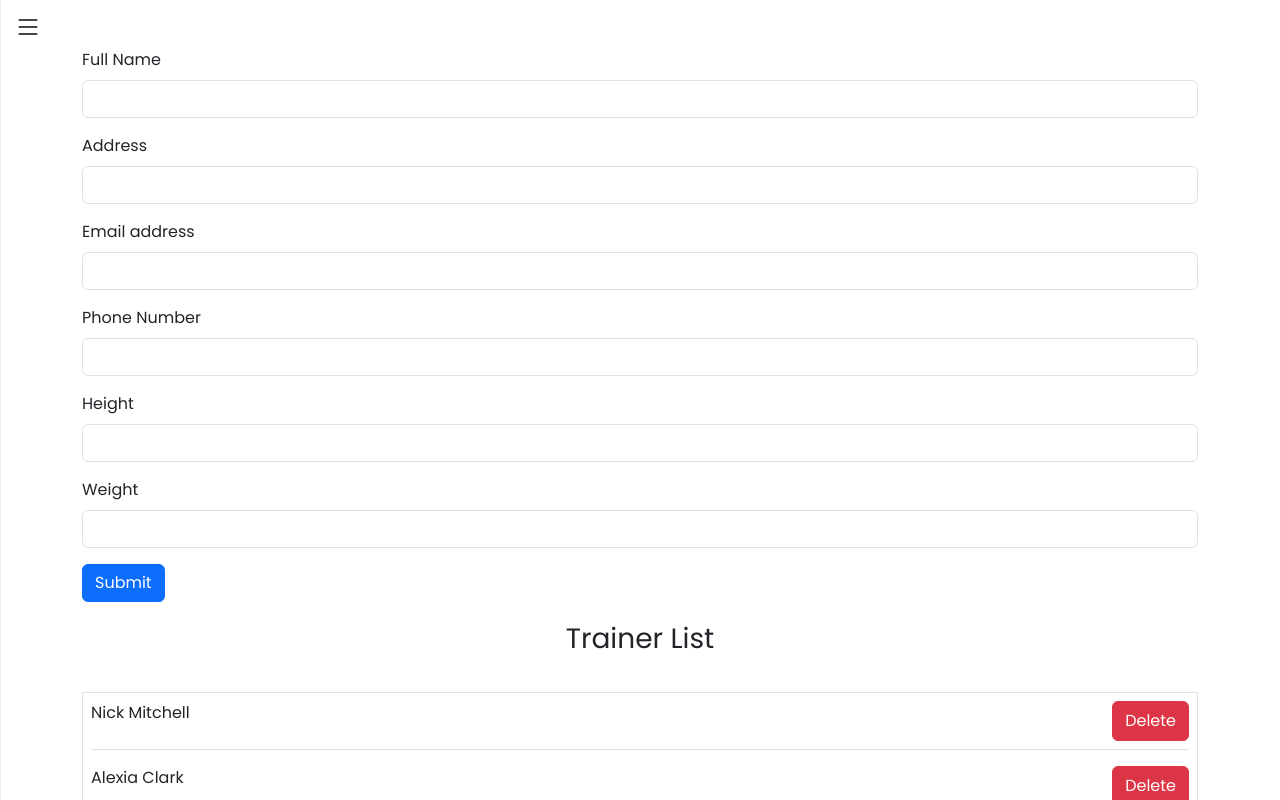
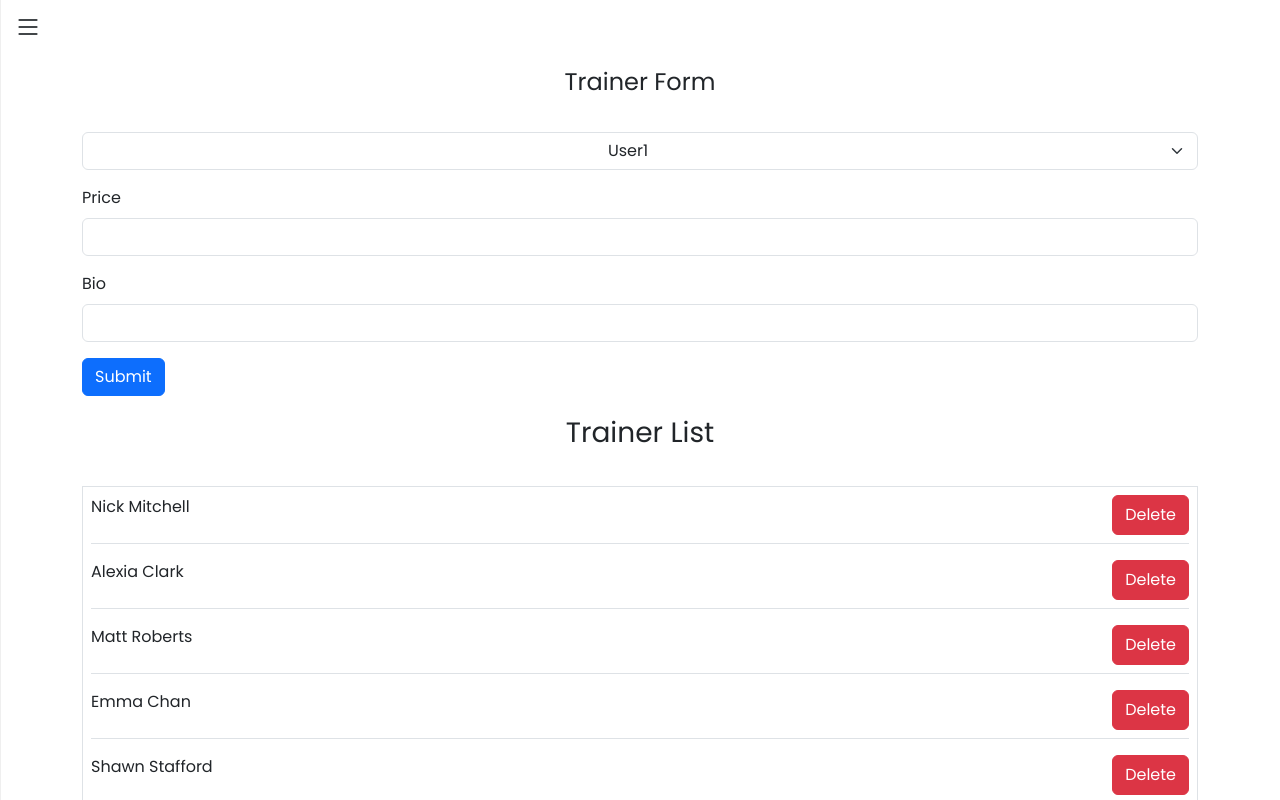
Before and after one commit to killy10o10/FitMeUp, a React (Create React App) app: page /trainer in a window 1280 px wide. Shown: the top 800 px of the page. Built offline with nearby package versions, Linux system fonts and the light colour scheme.

Commit message:
Update Form for user

```diff
--- a/src/components/Trainer.js
+++ b/src/components/Trainer.js
@@ -1,36 +1,36 @@
 /* eslint-disable react/prop-types */
-import React from 'react';
+import React, { useState } from 'react';
 
-const Trainer = ({ trainers }) => (
+const Trainer = ({ trainers, users }) => {
+  const [selectedUser, setselectedUser] = useState('');
+  const handleChange = (e) => {
+    setselectedUser(e.target.value);
+  };
+  return (
     <div className="container pt-5">
+      <p className="text-center fs-4 p-3"> Trainer Form</p>
       <form>
+        <select
+          className="form-select mb-3"
+          size="lg"
+          name="users"
+          id="users"
+          value={selectedUser}
+          onChange={handleChange}
+        >
+          {users.map((el) => <option key={el.id} value={el.id}>{el.full_name}</option>)}
+        </select>
         <div className="mb-3">
-        <label htmlFor="fullName" className="form-label">Full Name</label>
-        <input type="text" className="form-control" id="fullName" />
+          <label htmlFor="price" className="form-label">Price</label>
+          <input type="number" className="form-control" id="price" />
         </div>
         <div className="mb-3">
-        <label htmlFor="address" className="form-label">Address</label>
-        <input type="text" className="form-control" id="fullName" />
-      </div>
-      <div className="mb-3">
-        <label htmlFor="exampleInputEmail1" className="form-label">Email address</label>
-        <input type="email" className="form-control" id="exampleInputEmail1" aria-describedby="emailHelp" />
-      </div>
-      <div className="mb-3">
-        <label htmlFor="phoneno" className="form-label">Phone Number</label>
-        <input type="number" className="form-control" id="phoneno" />
-      </div>
-      <div className="mb-3">
-        <label htmlFor="height" className="form-label"> Height</label>
-        <input type="number" className="form-control" id="height" />
-      </div>
-      <div className="mb-3">
-        <label htmlFor="weight" className="form-label">Weight</label>
-        <input type="number" className="form-control" id="weight" />
+          <label htmlFor="bio" className="form-label">Bio</label>
+          <input type="text" className="form-control" id="bio" />
         </div>
         <button type="submit" className="btn btn-primary">Submit</button>
       </form>
-    <p className='text-center p-3 fs-3'> Trainer List</p>
+      <p className="text-center p-3 fs-3"> Trainer List</p>
       <div className="border p-2 mt-3">
         {trainers.map((el, index) => (
           <div key={index} className="d-flex justify-content-between mb-3 border-bottom pb-2">
@@ -41,5 +41,6 @@ const Trainer = ({ trainers }) => (
       </div>
     </div>
   );
+};
 
 export default Trainer;
```
Lines whose indentation alone changed are shown as unchanged.
